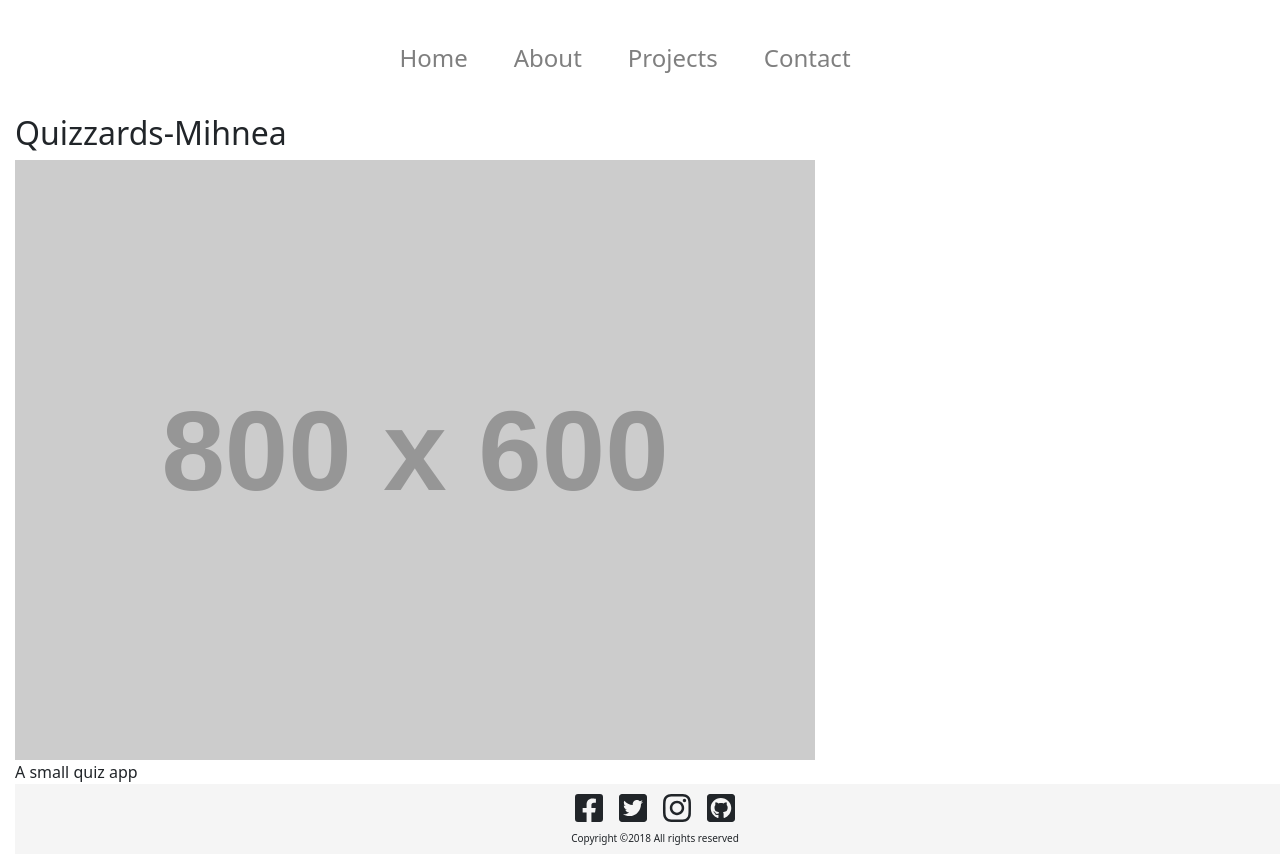
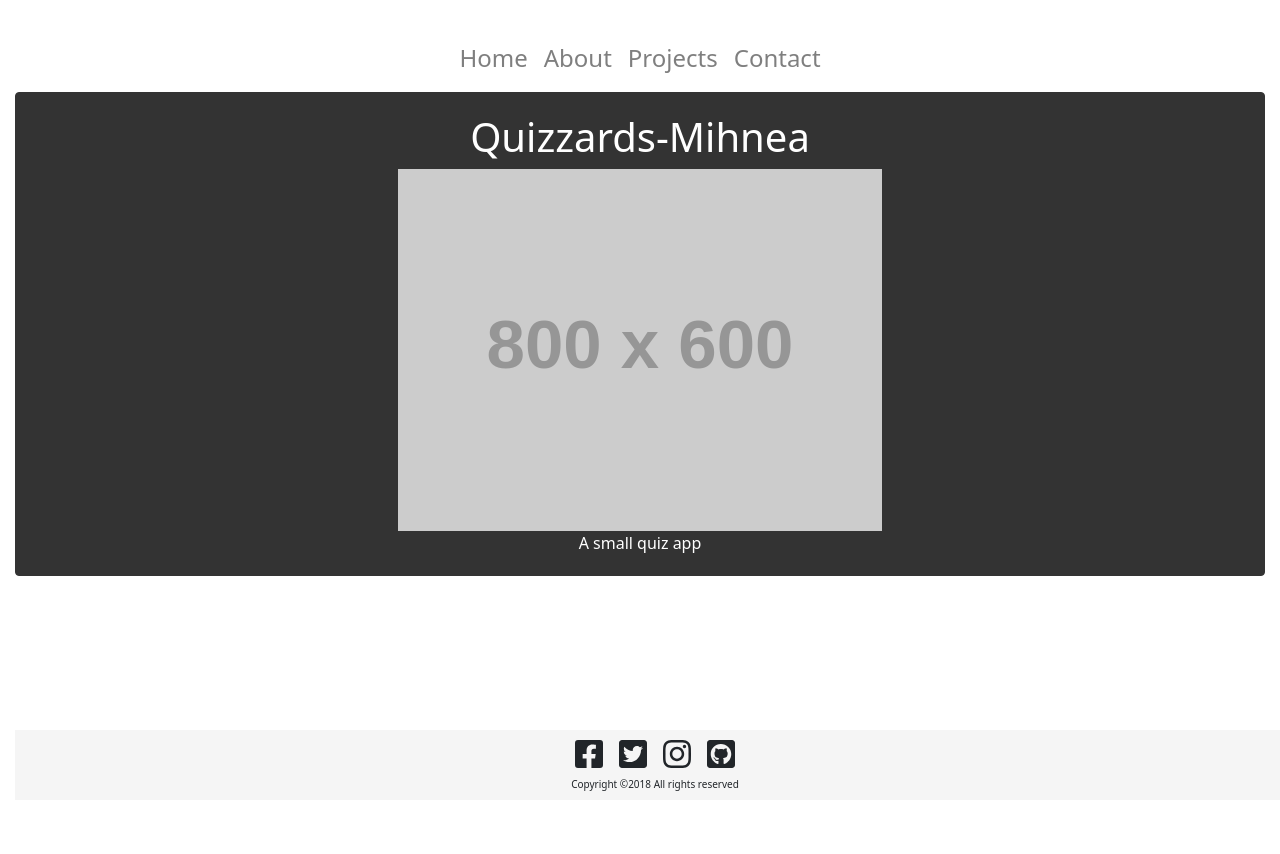
Before and after one commit to mihneavlad/react-portfolio-mihneavlad, a React (Create React App) app: page /projects/0 in a window 1280 px wide. After the commit the page ends 800 px from the top, so only its background shows below. Built offline with nearby package versions, Linux system fonts and the light colour scheme.

Commit message:
Added pills

```diff
--- a/src/components/Header.jsx
+++ b/src/components/Header.jsx
@@ -28,16 +28,16 @@ import {Collapse, Navbar, NavbarToggler, Nav, NavItem, NavLink} from 'reactstrap
                 <NavbarToggler onClick={this.toggle} />
                 <Collapse isOpen={this.state.isOpen} navbar>
                   <Nav className="m-auto" navbar>
-                    <NavItem>
+                    <NavItem className="d-flex justify-content-center">
                       <NavLink className="portfolio-li" exact to="/" activeClassName="active" tag={RRNavLink}>Home</NavLink>
                     </NavItem>
-                    <NavItem>
+                    <NavItem className="d-flex justify-content-center">
                       <NavLink className="portfolio-li" exact to="/about" activeClassName="active" tag={RRNavLink}>About</NavLink>
                     </NavItem>
-                    <NavItem>
+                    <NavItem className="d-flex justify-content-center">
                       <NavLink className="portfolio-li" exact to="/projects" activeClassName="active" tag={RRNavLink}>Projects</NavLink>
                     </NavItem>
-                    <NavItem>
+                    <NavItem className="d-flex justify-content-center">
                       <NavLink className="portfolio-li" exact to="/contact" activeClassName="active" tag={RRNavLink}>Contact</NavLink>
                     </NavItem>
                   </Nav>
--- a/src/sass/main.scss
+++ b/src/sass/main.scss
@@ -27,8 +27,31 @@ html {
 }
 body {
   margin-bottom: 70px; /* Margin bottom by footer height */
+}
 
+// HEADER
+
+a.portfolio-li {
+    font-size: 1.5rem;
+    display: inline-block;
+    color: yellow;
+    cursor: pointer;
+    text-align: center;
 }
+
+// SECTION TITLE
+
+.section-title {
+  font-size: 3rem;
+}
+
+.section-title span {
+  color: #979797;
+  margin-bottom: 0;
+}
+
+// FOOTER
+
 .footer {
   position: absolute;
   bottom: 0;
@@ -47,38 +70,140 @@ body {
   margin-bottom: 0;
 }
 
-/* Custom page CSS
--------------------------------------------------- */
-/* Not required for template or sticky footer method. */
-
-// .container {
-//   width: auto;
-//   max-width: 100%;
-//   padding: 0 15px;
-// }
-
 .text-footer {
   margin-bottom: 0;
 }
 
-.section-title {
-  font-size: 60px;
-}
-
-.section-title span {
-  color: #979797;
-  margin-bottom: 0;
-}
-
-a.portfolio-li {
-    font-size: 24px;
-    display: inline-block;
-    margin-right: 30px;
-    padding-bottom: 30px;
-    color: yellow;
-    cursor: pointer;
-}
 
 .card-container {
   display: inline-block;
 }
+
+
+.project-thumbnail {
+  max-width: 40%;
+}
+
+.pill-container span {
+  margin: 0;
+}
+
+
+/* ===========================
+  Responsive
+==============================*/
+
+html {
+  font-size: 0.5rem;
+}
+
+@include media-breakpoint-up(sm) {
+  html {
+    font-size: 0.6rem;
+  }
+}
+
+@include media-breakpoint-up(md) {
+  html {
+    font-size: 0.8rem;
+  }
+}
+
+@include media-breakpoint-up(lg) {
+  html {
+    font-size: 1rem;
+  }
+}
+
+
+
+
+// Example
+// @media only screen and (max-width: 1448px) {
+//   .home-2.container {
+//     width: auto;
+//   }
+// }
+//
+// /* Medium screen : 992px. */
+// @media only screen and (min-width: 992px) and (max-width: 1199px) {
+//   .portfolio-item {
+//     height: 450px;
+//   }
+// }
+//
+// /* Tablet :768px. */
+// @media only screen and (min-width: 768px) and (max-width: 991px) {
+//   .body-pad {
+//     padding: 0 30px;
+//   }
+//   .portfolio-item {
+//     height: 350px;
+//   }
+// }
+//
+// /* Large Mobile :480px. */
+// @media only screen and (max-width: 767px) {
+//   .body-pad {
+//     padding: 0 15px;
+//   }
+//   .portfolio-li {
+//       font-size: 16px;
+//       display: inline-block;
+//       color: yellow;
+//       cursor: pointer;
+//       text-align: center;
+//   }
+// }
+// //   .main-menu {
+// //     position: absolute;
+// //     background: #efefef;
+// //     width: 100%;
+// //     z-index: 999;
+// //     left: 0;
+// //     top: 30px;
+// //     padding-top: 15px;
+// //     display: none;
+// //   }
+// //   .main-menu ul li a {
+// //     padding: 10px 15px;
+// //     border-bottom: 1px solid #ddd;
+// //     display: block;
+// //   }
+// //   .main-menu ul li {
+// //     display: block;
+// //   }
+// //   .main-menu ul li:last-child a {
+// //     border-bottom: none;
+// //   }
+// //   .home-2 {
+// //     text-align: left;
+// //   }
+// //   .home-2 .main-menu {
+// //     top: 99px;
+// //   }
+// //   .nav-switch {
+// //     position: absolute;
+// //     right: 25px;
+// //     font-size: 30px;
+// //     color: #333;
+// //     top: 35px;
+// //     display: block;
+// //   }
+// //   .header-btn {
+// //     display: none;
+// //   }
+// //   .section-title {
+// //     font-size: 45px;
+// //   }
+// //   .portfolio-filter {
+// //     text-align: center;
+// //   }
+// // }
+//
+// /* small Mobile :320px. */
+// @media only screen and (max-width: 479px) {
+//   .section-title {
+//     font-size: 30px;
+//   }
+// }
--- a/src/views/Projects.jsx
+++ b/src/views/Projects.jsx
@@ -1,6 +1,6 @@
 import React, {Fragment} from 'react';
-// import {Link} from "react-router-dom";
-import { Button, CardDeck, Col, Card, CardImg, CardTitle, CardText} from 'reactstrap';
+import {Link} from "react-router-dom";
+import { Badge, CardDeck, Col, Card, CardImg, CardTitle, CardText} from 'reactstrap';
 
 import projects from "../projects.json";
 
@@ -10,20 +10,24 @@ const Projects = () => {
     <Fragment>
       <CardDeck>
         {projects.map((myProject, index) =>
-
-          <Col sm="4">
-            <Card key={index} body inverse style={{ backgroundColor: '#333', borderColor: '#333' }}>
+          <Col key={index} sm="4">
+            <Card className="mt-4" body inverse style={{ backgroundColor: '#333', borderColor: '#333' }}>
               <CardTitle>{myProject.title}</CardTitle>
               <CardImg
                 top width="100%"
                 src="https://placeholdit.imgix.net/~text?txtsize=33&txt=256%C3%97180&w=256&h=180"
                 alt="Card image cap"
-                body inverse style={{ backgroundColor: '#333', borderColor: '#333' }}
+                style={{ backgroundColor: '#333', borderColor: '#333' }}
               />
               <CardText>{myProject.description}</CardText>
-              <Button color="secondary">Check my project!</Button>
+              <Link className="btn btn-primary" to={`/projects/${index}`}>See project</Link>
+              {/* <Button className="btn btn-primary" to={`/projects/${index}`}>See project</Button> */}
             </Card>
-
+            <div className="pill-container card-body">
+              {myProject.tags.map(tag => (
+                <Badge className="mr-1" key={tag}>{tag}</Badge>
+              ))}
+            </div>
           </Col>
         )}
   </CardDeck>
--- a/src/views/SingleProject.jsx
+++ b/src/views/SingleProject.jsx
@@ -1,4 +1,5 @@
 import React, {Component, Fragment} from 'react';
+import { Card } from 'reactstrap';
 import projects from '../projects.json';
 
 
@@ -12,9 +13,11 @@ class SingleProject extends Component {
 
     return(
       <Fragment>
-        <h2>{myProject.title}</h2>
-        <img className="img-fluid" src={myProject.imageUrl} alt={myProject.title}/>
-        <p>{myProject.description}</p>
+        <Card className="container-project d-flex flex-column" body inverse style={{ backgroundColor: '#333', borderColor: '#333' }}>
+            <h1 className="mx-auto">{myProject.title}</h1>
+            <img className="project-thumbnail img-fluid mx-auto" src={myProject.imageUrl} alt={myProject.title}/>
+            <p className="m-auto">{myProject.description}</p>
+      </Card>
       </Fragment>
     )
   }
```
Also changed, not shown: src/styles/main.css.
